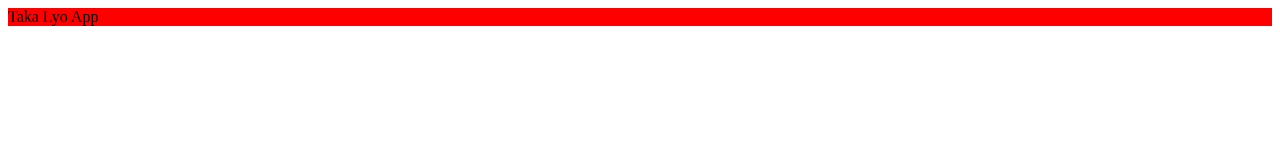
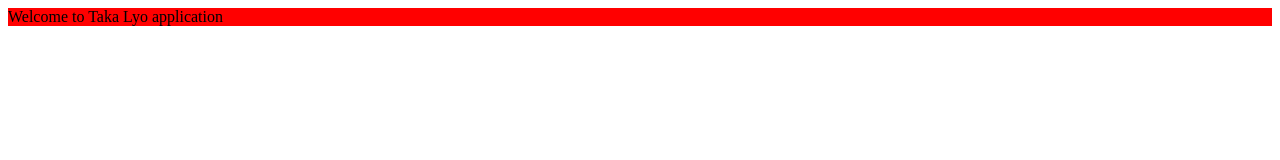
Before and after one commit to tech-cent/takalyo, a React app: page /home in a window 1280 px wide. Shown: the top 160 px of the page. Built offline with nearby package versions, Linux system fonts and the light colour scheme; the HTML template or start-up script is replaced by a standard one.

Commit message:
chore(routing): setup react router version
- add react-router-dom to the project
- add home and login test components

[finishes #168982735]

```diff
--- a/package.json
+++ b/package.json
@@ -39,6 +39,7 @@
   },
   "dependencies": {
     "react": "^16.10.2",
-    "react-dom": "^16.10.2"
+    "react-dom": "^16.10.2",
+    "react-router-dom": "^5.1.2"
   }
 }
--- a/src/app.jsx
+++ b/src/app.jsx
@@ -1,7 +1,14 @@
 import React from 'react';
 import './assets/styles/app.scss';
+import Routes from './routes';
 
 // eslint-disable-next-line react/prop-types
-const App = ({title}) => <div className="my-div">{title}</div>;
+const App = () => {
+  return (
+    <div className="app">
+      <Routes />
+    </div>
+  );
+};
 
 export default App;
--- a/src/assets/styles/app.scss
+++ b/src/assets/styles/app.scss
@@ -1,4 +1,4 @@
 
-.my-div {
+.app {
   background-color: red;
 }
--- /dev/null
+++ b/src/components/home.jsx
@@ -0,0 +1,5 @@
+import React from 'react';
+
+const Home = () => <div className="my-div">Welcome to Taka Lyo application</div>;
+
+export default Home;
--- /dev/null
+++ b/src/components/login.jsx
@@ -0,0 +1,5 @@
+import React from 'react';
+
+const Login  = () => <div>Login</div>;
+
+export default Login;
--- a/src/index.js
+++ b/src/index.js
@@ -2,10 +2,9 @@ import React from 'react';
 import ReactDOM from 'react-dom';
 import App from './App';
 
-const title = 'Taka Lyo App';
 
 ReactDOM.render(
-  <App title={title} />,
+  <App />,
   document.getElementById('root')
 );
 
--- /dev/null
+++ b/src/routes/index.jsx
@@ -0,0 +1,17 @@
+import React from 'react';
+import { BrowserRouter, Route, Switch } from 'react-router-dom';
+import Home from '../components/home';
+import Login from '../components/login';
+
+const Routes = () => {
+  return (
+    <BrowserRouter>
+      <Switch>
+        <Route path="/home" component={Home} exact/>
+        <Route path="/login" component={Login}/>
+      </Switch>
+    </BrowserRouter>
+  );
+};
+
+export default Routes;
--- a/webpack.config.js
+++ b/webpack.config.js
@@ -68,6 +68,7 @@ module.exports = {
 
   devServer: {
     contentBase: './dist',
-    hot: true
+    hot: true,
+    historyApiFallback: true,
   }
 };
```
Also changed, not shown: 1 other file (tests, documents, lock files or other folders).
